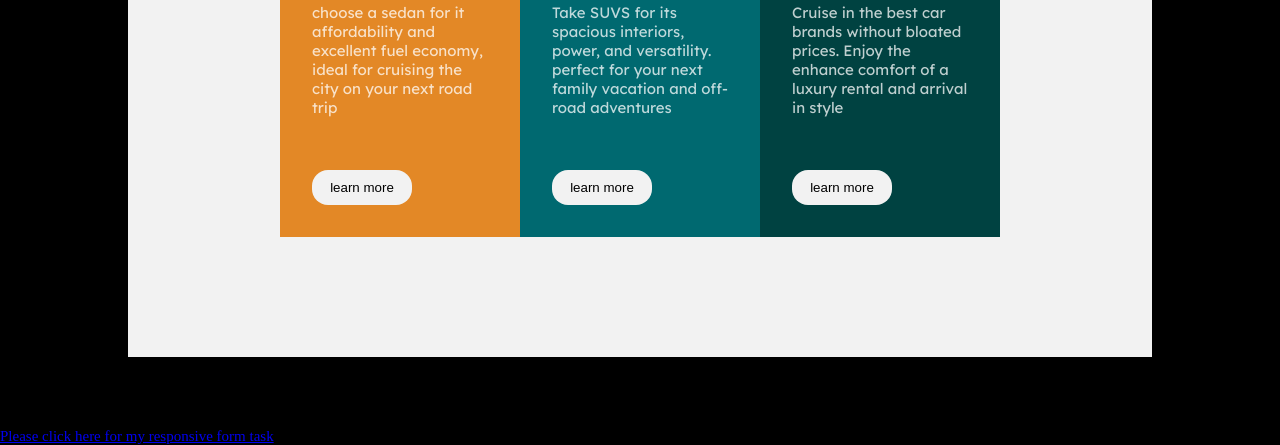
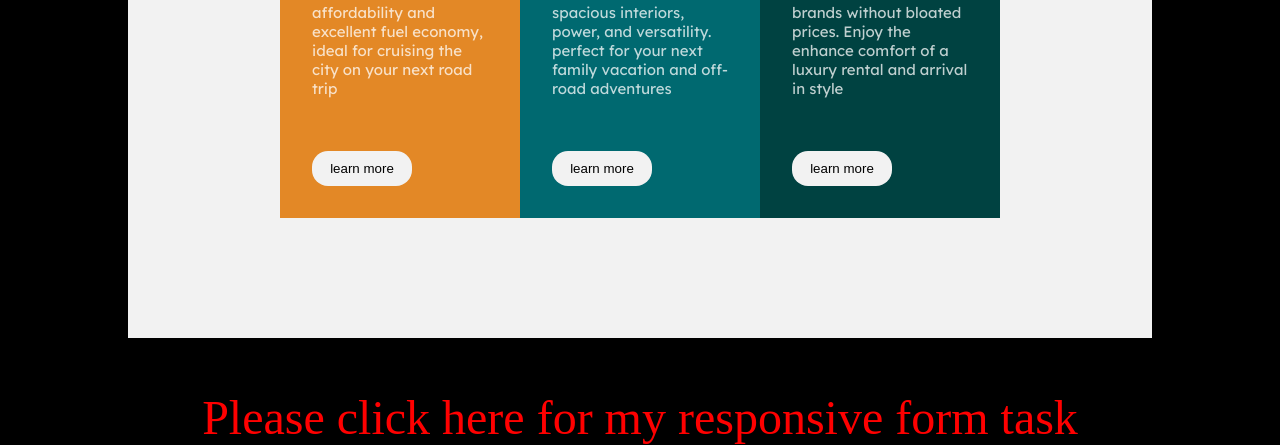
Before and after one commit to Deennn/Deenn.github.io, a plain HTML site: page index.html in a window 1280 px wide. Shown: the part 355-800 px from the top of the page. Drawn offline with Linux system fonts and the light colour scheme.

Commit message:
finally done

```diff
--- a/flex.css
+++ b/flex.css
@@ -107,3 +107,10 @@ Very dark cyan: hsl(179, 100%, 13%) */
     width: 30vh;
     background: hsl(179, 100%, 13%);
 }
+
+a {
+    color: red;
+    font-size: 3rem;
+    text-decoration: none;
+    text-align: center;
+}
```
Also changed, not shown: index.html (+1 -2 lines).
